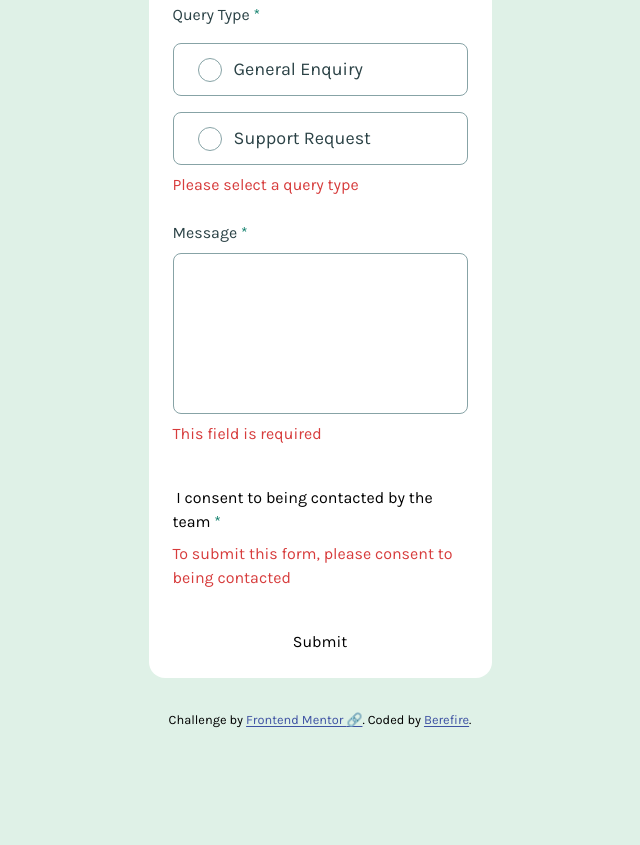
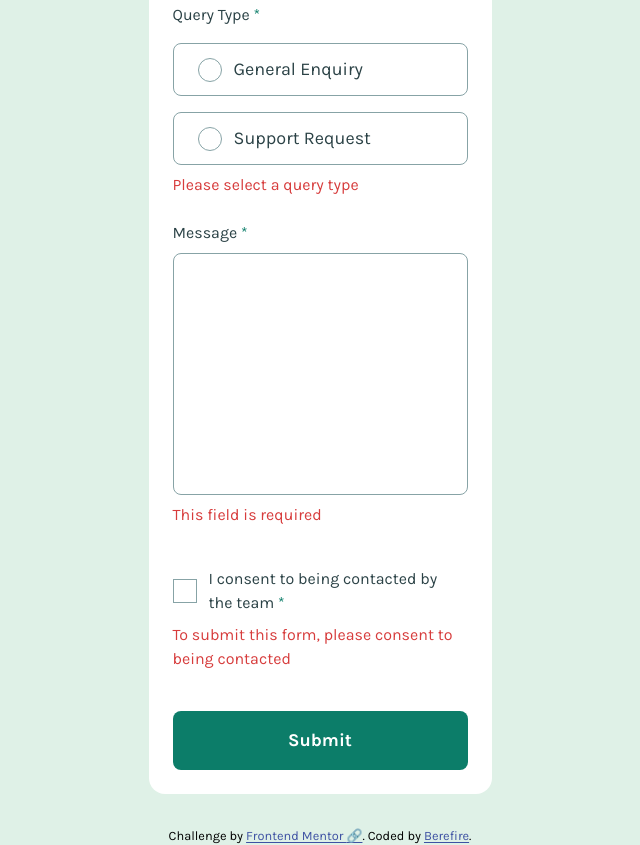
Before and after one commit to berefire/contact-form, a website built with Vite: page index.html in a window 1280 px wide. Shown: the part 588-1433 px from the top of the page, without its empty margins (320-960 px from the left). Before the commit the page ends 1317 px from the top, so only its background shows below. Built offline with nearby package versions, Linux system fonts and the light colour scheme.

Commit message:
feat: enhance contact form styles and states, add button and checkbox components

```diff
--- a/index.html
+++ b/index.html
@@ -67,10 +67,12 @@
             <fieldset class="radio-selection">
               <legend class="title-input">Query Type <span class="required" aria-hidden="true">*</span></legend>
 
-              <label for="general-enquiry" class="radio-text"><span class="radio-option--visual"><input type="radio" id="general-enquiry" name="query-type" value="general-enquiry" class="radio-icon"
-                aria-describedby="desc_query-type" required>General Enquiry</span></label>
-              <label for="support-request" class="radio-text"><span class="radio-option--visual"><input type="radio" id="support-request" name="query-type" value="support-request" class="radio-icon"
-                aria-describedby="desc_query-type" required>Support Request</span></label>
+              <label for="general-enquiry" class="radio-text"><span class="radio-option--visual"><input type="radio"
+                    id="general-enquiry" name="query-type" value="general-enquiry" class="radio-icon"
+                    aria-describedby="desc_query-type" required>General Enquiry</span></label>
+              <label for="support-request" class="radio-text"><span class="radio-option--visual"><input type="radio"
+                    id="support-request" name="query-type" value="support-request" class="radio-icon"
+                    aria-describedby="desc_query-type" required>Support Request</span></label>
             </fieldset>
             <span id="desc_query-type" class="error-message">Please select a query type</span>
           </div>
@@ -80,7 +82,7 @@
             <label for="message" class="title-input">Message
               <span class="required" aria-hidden="true">*</span>
             </label>
-            <textarea id="message" name="message" rows="5" aria-describedby="desc_message" required
+            <textarea id="message" name="message" rows="8" aria-describedby="desc_message" required
               class="input-field"></textarea>
             <span id="desc_message" class="error-message">This field is required</span>
           </div>
@@ -89,17 +91,15 @@
 
       <div class="cluster--xs">
         <label for="consent" class="checkbox-label">
-          <input type="checkbox" id="consent" name="consent" aria-describedby="desc_consent" required
-            class="checkbox-input">
-          I consent to being contacted by the team <span>
-            <span class="required" aria-hidden="true">*</span>
-          </span>
+            <input type="checkbox" id="consent" name="consent" aria-describedby="desc_consent" required
+              class="checkbox-input"><span class="text-checkbox">I consent to being contacted by the team <span class="required" aria-hidden="true">*</span></span>
+
         </label>
         <span id="desc_consent" class="error-message">To submit this form, please consent to being contacted</span>
       </div>
 
 
-      <button type="submit">Submit</button>
+      <button type="submit" class="submit-btn">Submit</button>
 
     </form>
 
--- /dev/null
+++ b/src/styles/components/button.css
@@ -0,0 +1,15 @@
+@layer components {
+    .submit-btn {
+        background-color: var(--bg-submit-btn);
+        inline-size: 100%;
+        padding-inline: var(--padding-inline-submit-btn);
+        padding-block: var(--padding-block-submit-btn);
+        border-radius: var(--spacing-100);
+
+        color: var(--fc-submit-btn);
+        line-height: var(--lh-submit-btn);
+        font-size: var(--fs-submit-btn);
+        font-weight: var(--fw-bold);
+    }
+
+}
--- /dev/null
+++ b/src/styles/components/checkbox.css
@@ -0,0 +1,28 @@
+@layer components {
+    .checkbox-input {
+        border: 0.0625em solid var(--bg-border-input);
+        inline-size: var(--sizing-checkbox);
+        block-size: var(--sizing-checkbox);
+
+        background-repeat: no-repeat;
+        background-position: center;
+        background-size: contain;
+    }
+
+    .checkbox-label {
+        display: inline-flex;
+        flex-direction: row;
+        align-items: center;
+        gap: var(--gap-checkbox);
+
+        cursor: pointer;
+    }
+
+    .text-checkbox {
+        max-inline-size: 25ch;
+        font-size: var(--fs-checkbox);
+        color: var(--fc-checkbox);
+        line-height: var(--lh-checkbox);
+        font-weight: var(--fw-regular);
+    }
+}
--- a/src/styles/components/index.css
+++ b/src/styles/components/index.css
@@ -3,3 +3,5 @@
 @import "@components/text-field.css" layer(components);
 @import "@components/attribution.css" layer(components);
 @import "@components/radio-selection.css" layer(components);
+@import "@components/checkbox.css" layer(components);
+@import "@components/button.css" layer(components);
--- a/src/styles/components/radio-selection.css
+++ b/src/styles/components/radio-selection.css
@@ -38,6 +38,7 @@
         font-size: var(--fs-radio-option);
         color: var(--fc-radio-option);
         line-height: var(--lh-radio-option);
+        font-weight: var(--fw-regular);
     }
 
 
--- a/src/styles/components/text-field.css
+++ b/src/styles/components/text-field.css
@@ -15,6 +15,7 @@
         color: var(--fc-error-message);
         font-size: var(--fs-error-message);
         line-height: var(--lh-error-message);
+        font-weight: var(--fw-regular);
     }
 
     .input-field {
@@ -27,6 +28,7 @@
         color: var(--fc-title-input);
         font-size: var(--fs-input-field);
         line-height: var(--lh-input-field);
+        font-weight: var(--fw-regular);
     }
 
 }
--- /dev/null
+++ b/src/styles/states/button.states.css
@@ -0,0 +1,5 @@
+@layer states {
+    .submit-btn:hover {
+        background-color: color-mix(in srgb, black 50%, var(--bg-submit-btn));
+    }
+}
--- /dev/null
+++ b/src/styles/states/checkbox.states.css
@@ -0,0 +1,6 @@
+@layer states {
+    .checkbox-input:checked {
+        background-image: url("../../assets/images/icon-checkbox-check.svg");
+        border: none;
+    }
+}
--- a/src/styles/states/index.css
+++ b/src/styles/states/index.css
@@ -1,2 +1,4 @@
 @import "@states/radio-selection.states.css" layer(states);
 @import "@states/text-field.states.css" layer(states);
+@import "@states/checkbox.states.css" layer(states);
+@import "@states/button.states.css" layer(states);
--- a/src/styles/tokens/semantics/colors.css
+++ b/src/styles/tokens/semantics/colors.css
@@ -4,6 +4,8 @@
         --bg-primary: var(--green-200);
         --bg-contact-form: var(--white);
         --bg-input: var(--white);
+        --bg-submit-btn: var(--green-600);
+
 
         --bg-border-input: var(--grey-500);
         --bg-border-input-hover: var(--green-600);
@@ -16,6 +18,8 @@
         --fc-title: var(--grey-900);
         --fc-title-input: var(--grey-900);
         --fc-radio-option: var(--grey-900);
+        --fc-checkbox: var(--grey-900);
+        --fc-submit-btn: var(--white);
 
         --fc-required: var(--green-600);
         --fc-error-message: var(--red);
--- a/src/styles/tokens/semantics/sizing.css
+++ b/src/styles/tokens/semantics/sizing.css
@@ -2,5 +2,6 @@
     :root {
         --sizing-contact-form: var(--sizing-343);
         --sizing-radio: var(--sizing-24);
+        --sizing-checkbox: var(--sizing-24);
     }
 }
--- a/src/styles/tokens/semantics/spacing.css
+++ b/src/styles/tokens/semantics/spacing.css
@@ -11,6 +11,9 @@
         --padding-inline-radio-option: var(--spacing-300);
         --padding-block-radio-option: var(--spacing-150);
 
+        --padding-inline-submit-btn: var(--spacing-500);
+        --padding-block-submit-btn: var(--spacing-200);
+
         --gap-cluster-md: var(--spacing-400);
         --gap-cluster-sm: var(--spacing-300);
         --gap-cluster-lg: var(--spacing-500);
@@ -18,5 +21,6 @@
 
         --gap-radio-selection: var(--spacing-200);
         --gap-radio-option: var(--spacing-150);
+        --gap-checkbox: var(--spacing-150);
     }
 }
--- a/src/styles/tokens/semantics/typography.css
+++ b/src/styles/tokens/semantics/typography.css
@@ -6,14 +6,21 @@
         --fs-title-input: var(--fs-body-sm);
         --fs-error-message: var(--fs-body-sm);
         --fs-required: var(--fs-body-sm);
+        --fs-checkbox: var(--fs-body-sm);
         --fs-radio-option: var(--fs-body-md);
         --fs-input-field: var(--fs-body-md);
+        --fs-submit-btn: var(--fs-body-md);
 
         --lh-title-input: var(--lh-body);
         --lh-error-message: var(--lh-body);
         --lh-required: var(--lh-body);
         --lh-radio-option: var(--lh-body);
         --lh-input-field: var(--lh-body);
+        --lh-submit-btn: var(--lh-body);
+        --lh-checkbox: var(--lh-body);
+
+        --fw-regular: var(--font-weight-regular);
+        --fw-bold: var(--font-weight-bold);
 
 
     }
```
